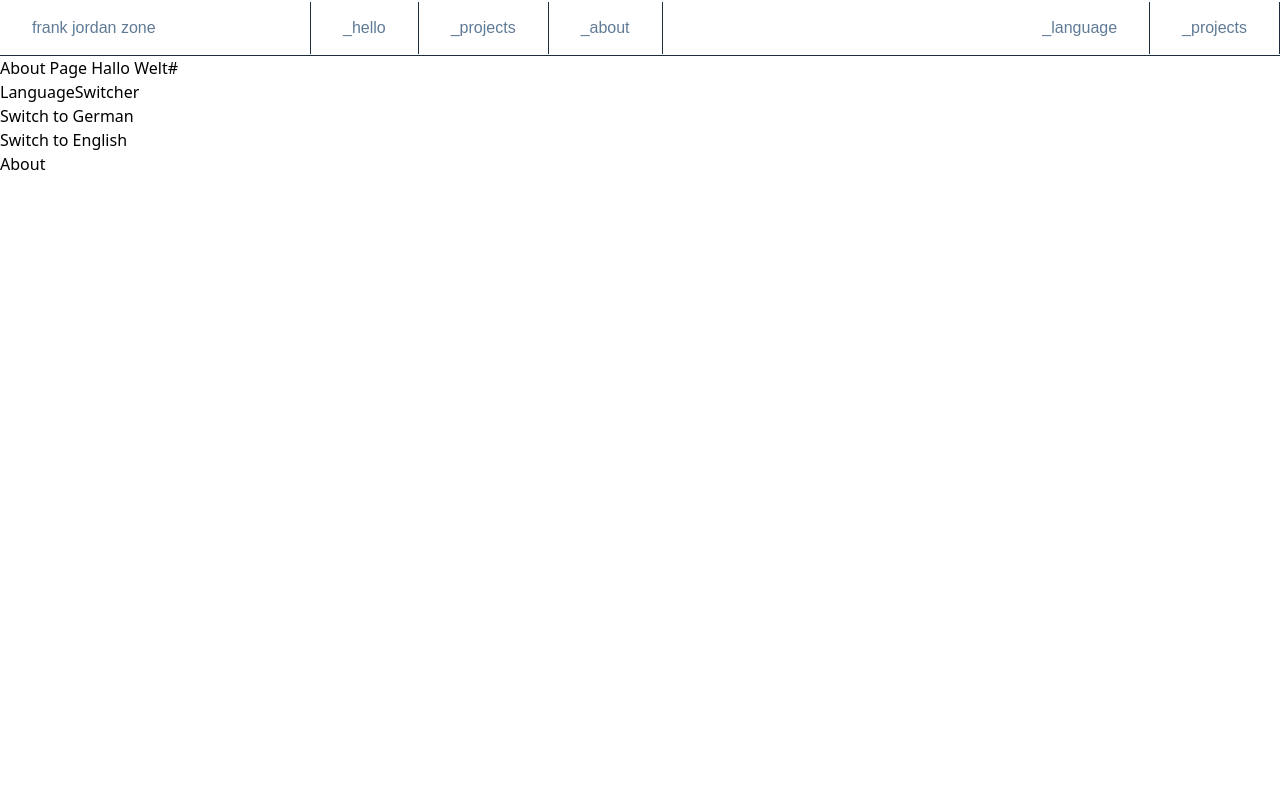
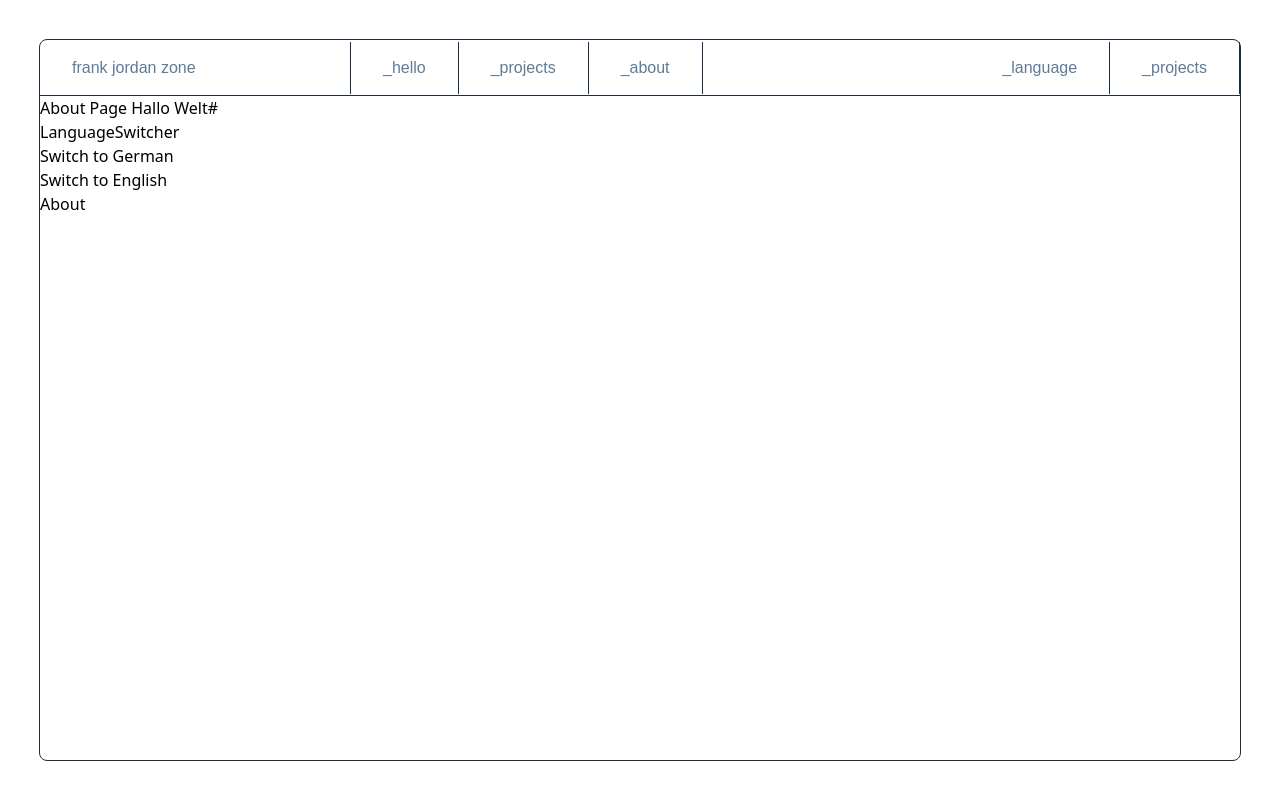
Before and after one commit to fjkun06/my-portfolio, a Next.js app: page /de/about in a window 1280 px wide. Built offline with nearby package versions, Linux system fonts and the light colour scheme.

Commit message:
Adding body background

```diff
--- a/src/app/[locale]/page.tsx
+++ b/src/app/[locale]/page.tsx
@@ -6,8 +6,6 @@ export default function Home() {
       initial={{ y: 30, opacity: 0 }}
       animate={{ opacity: 1, y: 0 }}
       exit={{ y: 30, opacity: 0 }}
-      className="flex min-h-screen flex-col
-    justify-center p-24 items-center"
     >
       <div className="">
         <h1 className="text-[50px]">Frank Jordan Zone&apos;s Portfolio</h1>
--- a/src/styles/layout/_navbar.scss
+++ b/src/styles/layout/_navbar.scss
@@ -3,10 +3,18 @@
 
 nav {
   background-color: transparent;
-  @include utils.size(100vw, 5.6191rem);
+  @include utils.size(100%, 5.6191rem);
   @include utils.flex;
   justify-content: space-between;
   border-bottom: 1px solid vars.$lineColor;
+  z-index: 99999;
+  position: relative;
+  overflow: hidden;
+
+  @media only screen and (width < 1024px) {
+    @include utils.flex(column);
+    height: 100%;
+  }
 
   div {
     @include utils.flex;
@@ -16,8 +24,7 @@ nav {
     a {
       @include utils.formatText(450, 1.6rem);
       width: max-content;
-      padding-inline: 3.2rem;
-      padding-block: 1.7rem;
+      padding: 1.7rem 3.2rem;
       @include utils.flex;
       border-right: 1px solid vars.$lineColor;
       color: vars.$grey;
@@ -30,19 +37,32 @@ nav {
         background-color: vars.$blueHover;
         color: white;
       }
-     }
+    }
+
+    @media only screen and (width < 1024px) {
+      @include utils.flex(column);
+      // background-color: green;
+      width: 100%;
+
+      //styling navbar link items
+      .navbar-link,
+      a {
+        width: inherit;
+      }
+    }
   }
 
   .underline {
     position: absolute;
     left: 0;
     right: 0;
-    // top: 80%;
     display: block;
     height: 0.3rem;
-    // width: 100%;
     background: vars.$orange;
     bottom: -0.3rem;
+    @media only screen and (width < 1024px) {
+      display: none;
+    }
   }
 
   .links-group {
--- a/src/styles/main.scss
+++ b/src/styles/main.scss
@@ -1,5 +1,7 @@
 /***********************************************Importing other stylesheets***********************************************/
 @use "layout";
+@use "utils/mixins" as utils;
+@use "utils/variables" as vars;
 
 //styling links
 a {
@@ -20,12 +22,19 @@ html {
   -webkit-scroll-behavior: smooth;
   scroll-behavior: smooth;
   background-color: white;
+  overflow: hidden;
+  height: 100vh;
+  width: 100vw;
 }
 
 body {
   font-size: 1.6em;
   min-width: 32rem;
   background-color: white;
+  margin: 3.9rem;
+  @include utils.size(calc(100vw - 7.8rem), calc(100vh - 7.8rem));
+  border-radius: 0.8rem;
+  border: 0.1rem solid vars.$lineColor;
 }
 
 main {
--- a/src/styles/utils/_variables.scss
+++ b/src/styles/utils/_variables.scss
@@ -1,4 +1,5 @@
 $lineColor: #1e2d3d;
 $grey: #607b96;
 $blueHover: #1e2d3d74;
+$darkBlue: #011221;
 $orange: #fea55f;
```
Also changed, not shown: public/background-blurs.svg (added).
